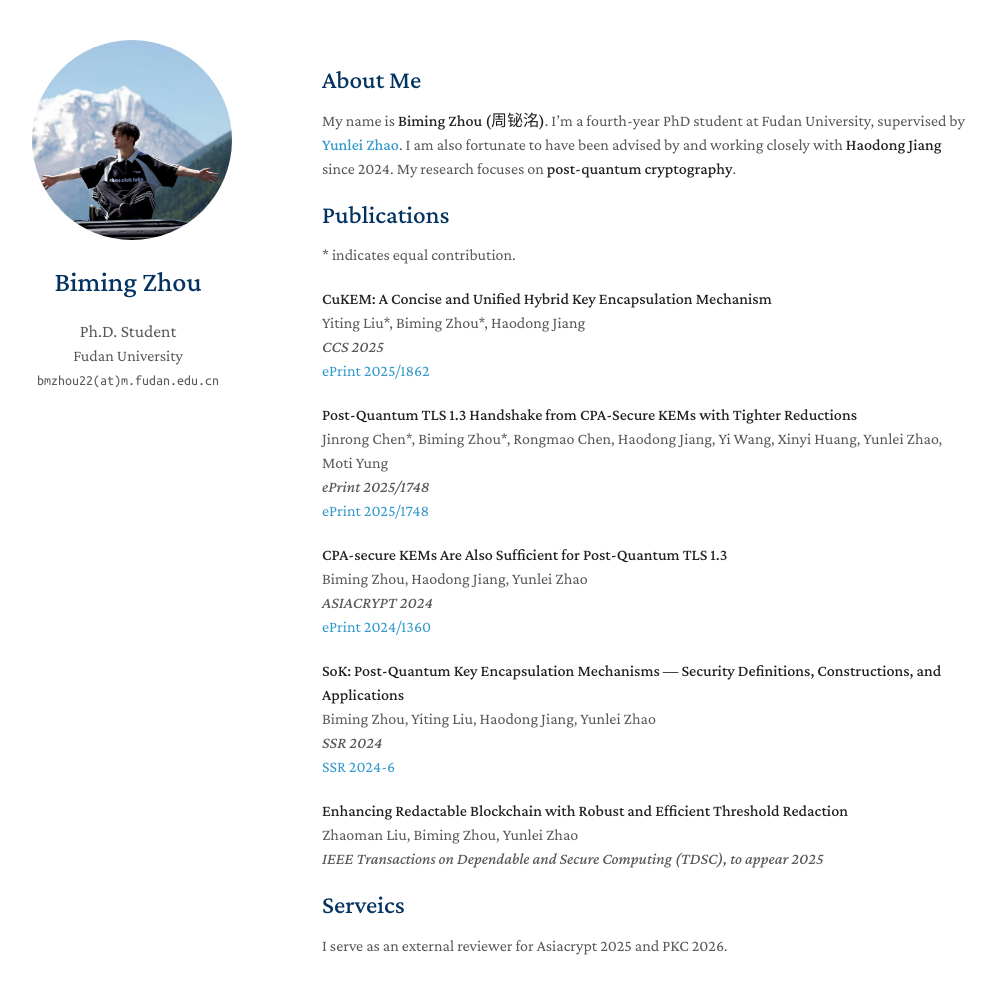
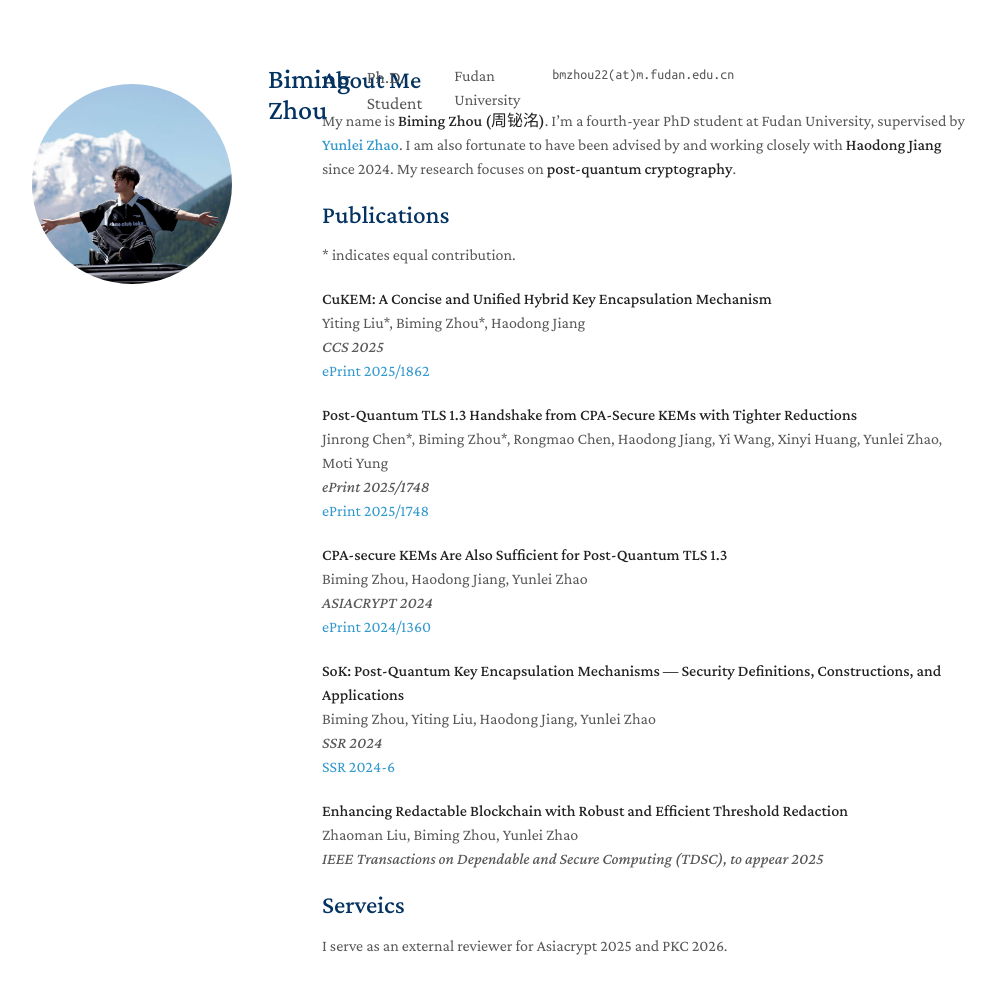
Before and after one commit to bimingzhou/bimingzhou.github.io, a Jekyll site: the page built from index.md, in a window 1280 px wide and 1052 px high. Shown: the top 994 px of the window, without its empty margins (148-1144 px from the left). Built offline with Jekyll 4.4.1, drawn with Linux system fonts in a browser that asks for light colours; a style sheet for code colours, icons or effects is not loaded; our own code applies the rules of GitHub Pages for plain Markdown files.

Commit message:
Update custom.css

```diff
--- a/assets/css/custom.css
+++ b/assets/css/custom.css
@@ -1,12 +1,34 @@
-/* 放大发头像尺寸：你可调整为 160px, 180px, 200px */
+/* 放大头像并保持圆形 */
 .image.avatar img {
-    width: 200px;
-    height: 200px;
-    object-fit: cover;
-    border-radius: 50%;  /* 保持圆形 */
+  width: 200px;       /* 你也可以改成 180/220 等 */
+  height: 200px;
+  object-fit: cover;
+  border-radius: 50%;
+  display: block;
 }
 
-/* 为更稳妥的布局，让 header 自动适配更大的头像 */
+/* 让 header 用横向排版：头像始终在最左，文字在右侧 */
 .wrapper header {
-    padding-top: 20px;
+  display: flex;              /* 关键：改成弹性布局 */
+  align-items: flex-start;    /* 顶端对齐，避免被垂直居中 */
+  gap: 16px;                  /* 头像与文字的间距 */
+  text-align: left;           /* 避免被主题样式居中 */
 }
+
+/* 确保头像容器不被主题用居中/浮动影响 */
+.image.avatar {
+  flex: 0 0 auto;             /* 固定宽度，不被压缩 */
+  margin: 0;                  /* 清理可能的 margin:auto 居中 */
+  float: none !important;     /* 若主题早先用 float，强制取消 */
+}
+
+/* （可选）移动端仍想居中显示，可加这段 */
+@media (max-width: 640px) {
+  .wrapper header {
+    display: block;
+    text-align: center;
+  }
+  .image.avatar {
+    margin: 0 auto 12px;
+  }
+}
```
